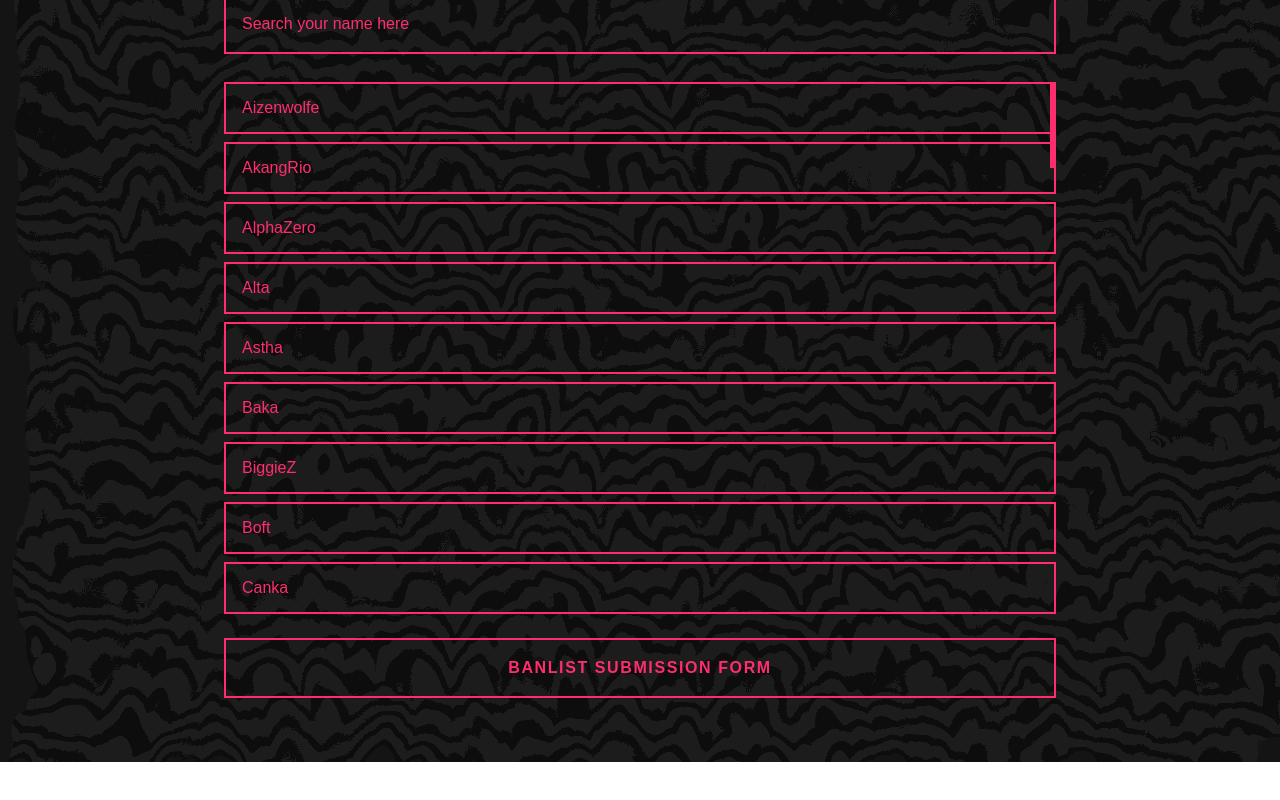
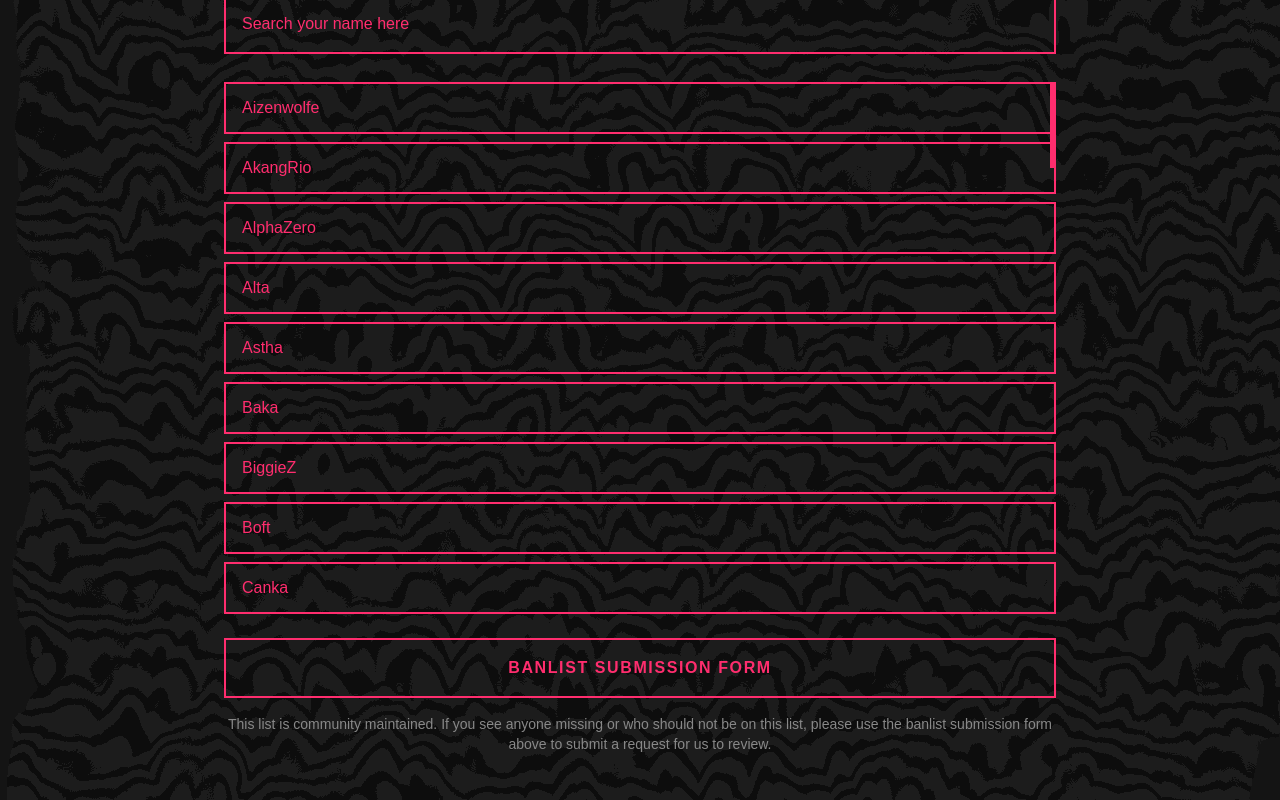
Before and after one commit to Lunarisnia/indo-tk-banlist, a Next.js app: page / in a window 1280 px wide. Shown: the part 310-1110 px from the top of the page. Before the commit the page ends 1072 px from the top, so only its background shows below. Built offline with nearby package versions, Linux system fonts and the light colour scheme.

Commit message:
feat: disclaimer

```diff
--- a/app/page.tsx
+++ b/app/page.tsx
@@ -45,6 +45,12 @@ export default async function Home() {
         >
           BANLIST SUBMISSION FORM
         </Link>
+
+        <p className="text-center text-sm" style={{ color: "#888888" }}>
+          This list is community maintained. If you see anyone missing or who
+          should not be on this list, please use the banlist submission form
+          above to submit a request for us to review.
+        </p>
       </div>
     </div>
   );
```
